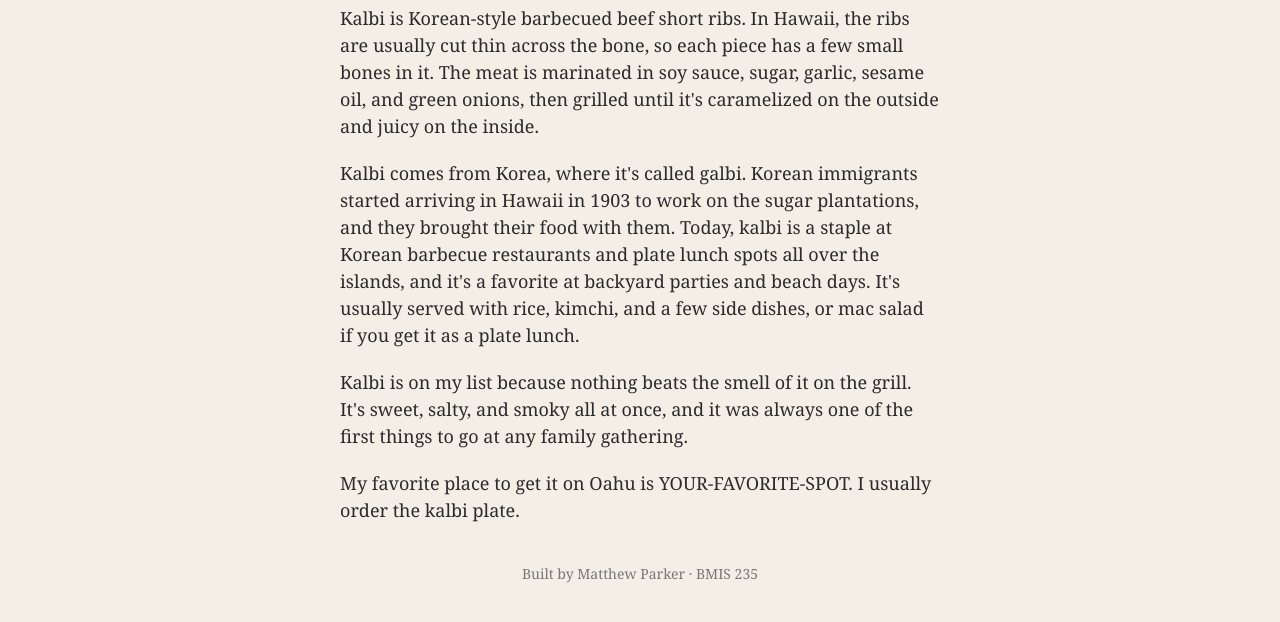
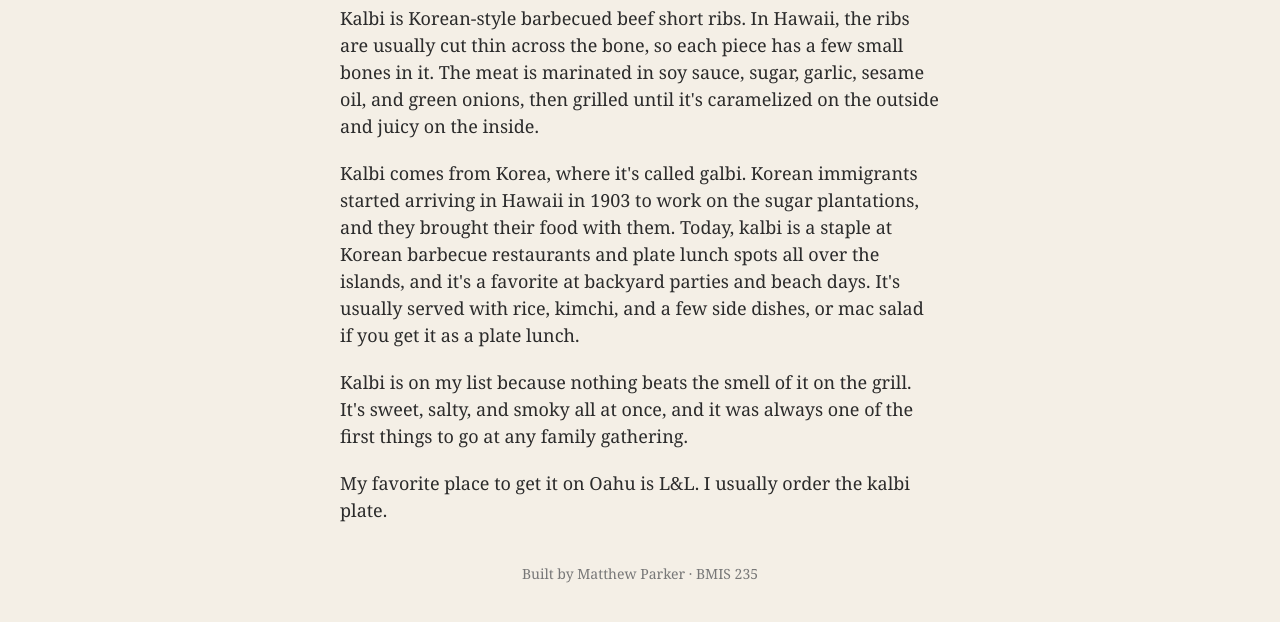
Before and after one commit to mjparker4/bmis235-html-3, a plain HTML site: page kalbi.html in a window 1280 px wide. Shown: the part 248-870 px from the top of the page. Drawn offline with Linux system fonts and the light colour scheme.

Commit message:
Update kalbi.html

```diff
--- a/kalbi.html
+++ b/kalbi.html
@@ -32,7 +32,7 @@
 <p>Kalbi is Korean-style barbecued beef short ribs. In Hawaii, the ribs are usually cut thin across the bone, so each piece has a few small bones in it. The meat is marinated in soy sauce, sugar, garlic, sesame oil, and green onions, then grilled until it's caramelized on the outside and juicy on the inside.</p>
 <p>Kalbi comes from Korea, where it's called galbi. Korean immigrants started arriving in Hawaii in 1903 to work on the sugar plantations, and they brought their food with them. Today, kalbi is a staple at Korean barbecue restaurants and plate lunch spots all over the islands, and it's a favorite at backyard parties and beach days. It's usually served with rice, kimchi, and a few side dishes, or mac salad if you get it as a plate lunch.</p>
 <p>Kalbi is on my list because nothing beats the smell of it on the grill. It's sweet, salty, and smoky all at once, and it was always one of the first things to go at any family gathering.</p>
-<p>My favorite place to get it on Oahu is YOUR-FAVORITE-SPOT. I usually order the kalbi plate.</p>
+<p>My favorite place to get it on Oahu is L&L. I usually order the kalbi plate.</p>
 
 <!-- Footer: fill in your name -->
 <footer>Built by Matthew Parker &middot; BMIS 235</footer>
```
